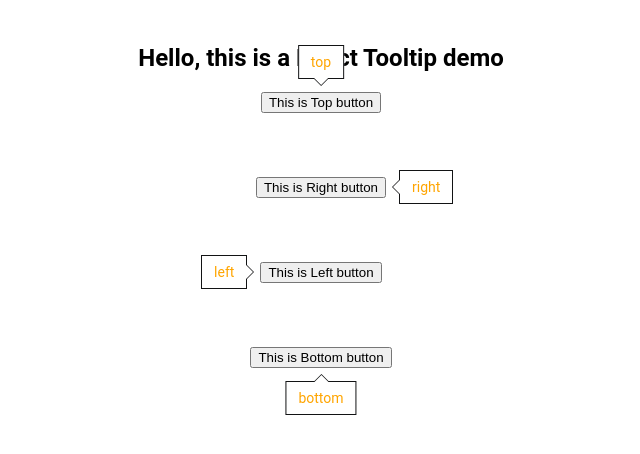
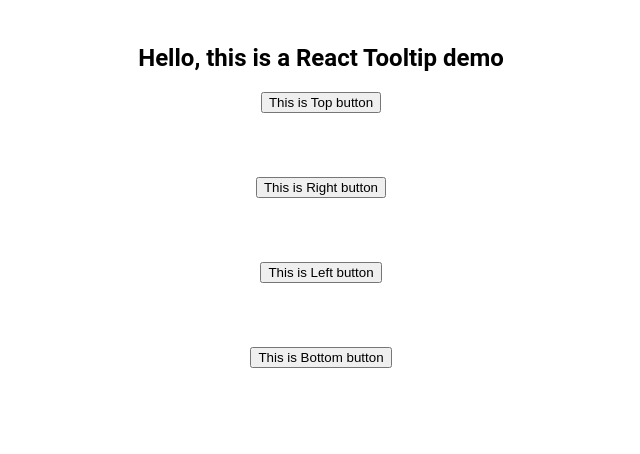
Before and after one commit to javmurillo/tultip, a React (Create React App) app: page / in a window 1280 px wide. Shown: the top 454 px of the page, without its empty margins (319-959 px from the left). Built offline with nearby package versions, Linux system fonts and the light colour scheme.

Commit message:
state fixed

```diff
--- a/src/Tooltip/Tooltip.jsx
+++ b/src/Tooltip/Tooltip.jsx
@@ -21,7 +21,7 @@ const Tooltip = ({
   content,
   children,
 }) => {
-  const [show, setShow] = useState(true);
+  const [show, setShow] = useState(false);
   const styles = {
     BACKGROUND_COLOR: "#FFFFFF",
     BORDER_COLOR: "#121314",
@@ -40,7 +40,7 @@ const Tooltip = ({
    * Hides the Tooltip
    */
   const hideTooltip = () => {
-    setShow(true);
+    setShow(false);
   };
 
   return (
```
